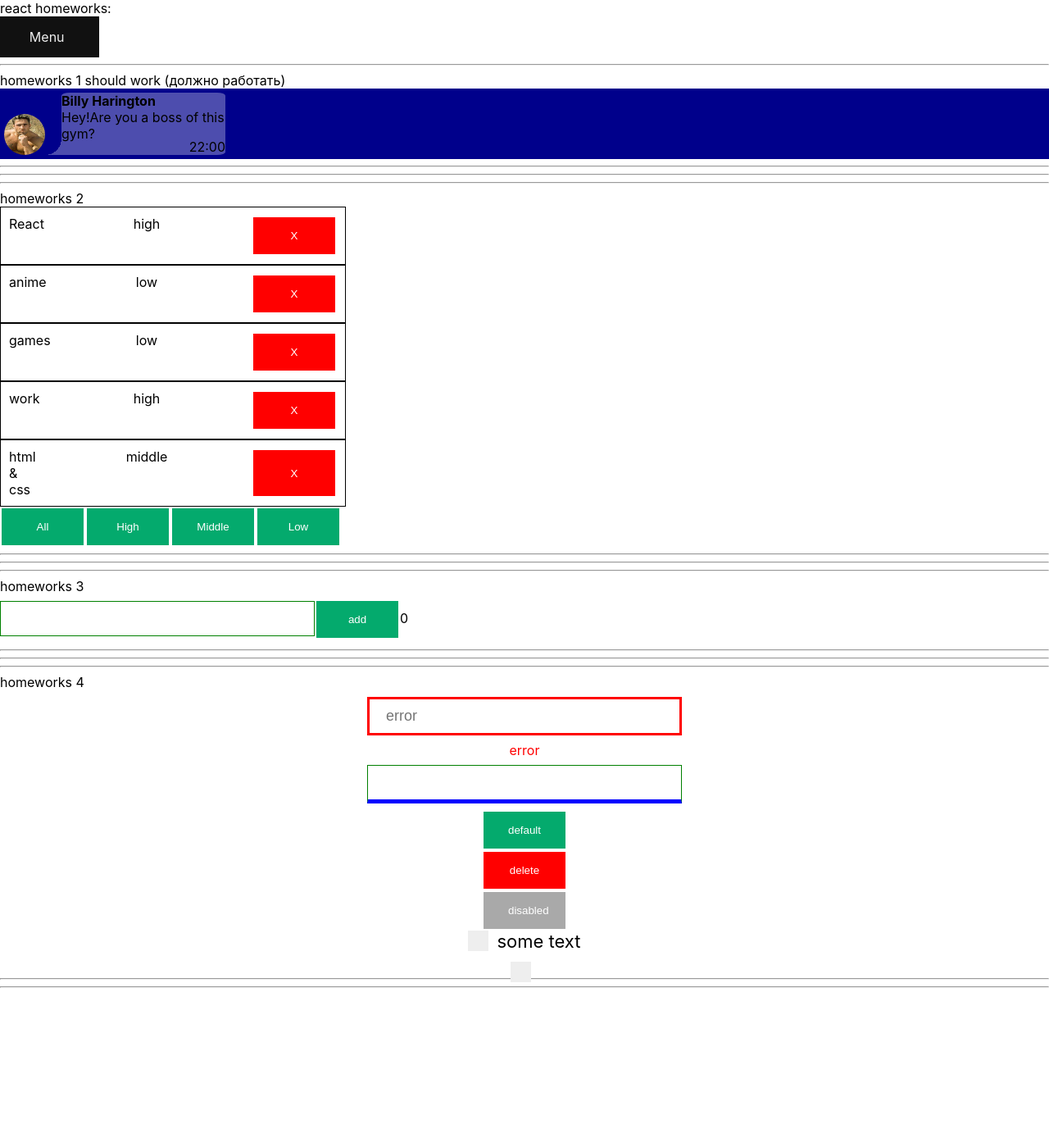
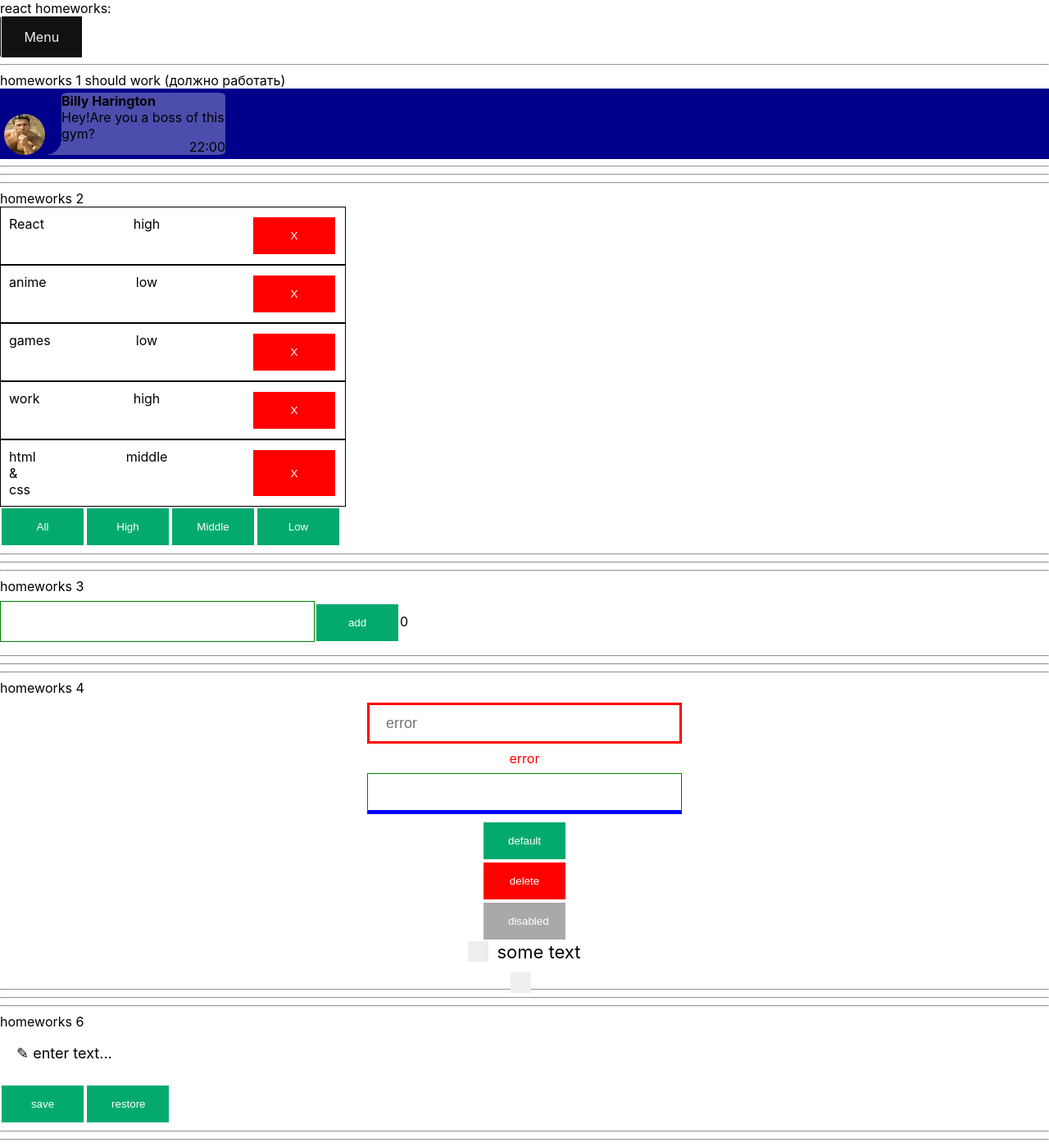
Before and after one commit to AlexChernov1996/homeworks, a React (Create React App) app: page /#/pre-junior in a window 1280 px wide. Shown: the whole page at 82% size. Before the commit the page ends 1213 px from the top, so only its background shows below. Built offline with nearby package versions, Linux system fonts and the light colour scheme.

Commit message:
6HW is done

```diff
--- a/src/p2-homeworks/h4/common/c1-SuperInputText/SuperInputText.module.css
+++ b/src/p2-homeworks/h4/common/c1-SuperInputText/SuperInputText.module.css
@@ -1,4 +1,5 @@
 .superInput {
+    height: 50px;
     width: 30%;
     padding: 10px 20px;
     margin: 8px 0;
--- a/src/p2-homeworks/h5-rrd-v6/Header.tsx
+++ b/src/p2-homeworks/h5-rrd-v6/Header.tsx
@@ -7,7 +7,7 @@ function Header() {
     return (
         <ul>
 
-            <li><NavLink to={'/pre-junior'}>Pre-Junior</NavLink></li>
+            <li><NavLink style={{fontSize:"medium"}} to={'/pre-junior'}>Pre-Junior</NavLink></li>
             <li><NavLink to={'/junior'}>Junior</NavLink></li>
             <li><NavLink to={'/junior_plus'}>Junior+</NavLink></li>
             <div className={'menu'}>Menu</div>
--- a/src/p2-homeworks/h5-rrd-v6/header.css
+++ b/src/p2-homeworks/h5-rrd-v6/header.css
@@ -5,8 +5,8 @@ ul {
     padding: 0;
     overflow: hidden;
     position: relative;
-    left: -31%;
-    width: 100%;
+    left: -300px;
+    width: 400px;
     height: 50px;
     transition: left .6s linear;
 }
@@ -17,7 +17,7 @@ ul {
     align-items: center;
     text-align: center;
     justify-content: center;
-    width: 10%;
+    width: 100px;
 }
 ul:hover{
     left: 0;
@@ -25,7 +25,7 @@ ul:hover{
 li {
     background-color: #111;
     float: left;
-    width: 10%;
+    width: 100px;
     border: 1px solid #eeeeee;
 }
 
@@ -33,8 +33,10 @@ li a {
     display: block;
     color: white;
     text-align: center;
-    padding: 14px 16px;
+    padding: 10px 12px;
     text-decoration: none;
+    font-size: large;
+    height: 100px;
 }
 
 .active {
--- a/src/p2-homeworks/h5-rrd-v6/pages/PreJunior.tsx
+++ b/src/p2-homeworks/h5-rrd-v6/pages/PreJunior.tsx
@@ -3,6 +3,7 @@ import HW1 from '../../h1/HW1'
 import HW2 from '../../h2/HW2'
 import HW3 from '../../h3/HW3'
 import HW4 from '../../h4/HW4'
+import HW6 from "../../h6/HW6";
 
 export function PreJunior() {
     return (
@@ -11,7 +12,7 @@ export function PreJunior() {
             <HW2/>
             <HW3/>
             <HW4/>
-            {/*<HW6/>*/}
+            <HW6/>
 
         </div>
     )
--- a/src/p2-homeworks/h6/HW6.tsx
+++ b/src/p2-homeworks/h6/HW6.tsx
@@ -3,14 +3,14 @@ import SuperEditableSpan from './common/c4-SuperEditableSpan/SuperEditableSpan'
 import SuperButton from '../h4/common/c2-SuperButton/SuperButton'
 import {restoreState, saveState} from './localStorage/localStorage'
 
-function HW6() {
+export function HW6() {
     const [value, setValue] = useState<string>('')
 
     const save = () => {
         saveState<string>('editable-span-value', value)
     }
     const restore = () => {
-        // setValue()
+         setValue(restoreState('editable-span-value',value))
     }
 
     return (
--- a/src/p2-homeworks/h6/common/c4-SuperEditableSpan/SuperEditableSpan.tsx
+++ b/src/p2-homeworks/h6/common/c4-SuperEditableSpan/SuperEditableSpan.tsx
@@ -1,6 +1,6 @@
 import React, {DetailedHTMLProps, InputHTMLAttributes, HTMLAttributes, useState} from 'react'
 import SuperInputText from '../../../h4/common/c1-SuperInputText/SuperInputText'
-
+import s from './superEditableSpan.module.css'
 // тип пропсов обычного инпута
 type DefaultInputPropsType = DetailedHTMLProps<InputHTMLAttributes<HTMLInputElement>, HTMLInputElement>
 // тип пропсов обычного спана
@@ -31,22 +31,22 @@ const SuperEditableSpan: React.FC<SuperEditableSpanType> = (
     const {children, onDoubleClick, className, ...restSpanProps} = spanProps || {}
 
     const onEnterCallback = () => {
-        // setEditMode() // выключить editMode при нажатии Enter
+         setEditMode(false) // выключить editMode при нажатии Enter
 
         onEnter && onEnter()
     }
     const onBlurCallback = (e: React.FocusEvent<HTMLInputElement>) => {
-        // setEditMode() // выключить editMode при нажатии за пределами инпута
+        setEditMode(false) // выключить editMode при нажатии за пределами инпута
 
         onBlur && onBlur(e)
     }
     const onDoubleClickCallBack = (e: React.MouseEvent<HTMLSpanElement, MouseEvent>) => {
-        // setEditMode() // включить editMode при двойном клике
+         setEditMode(true) // включить editMode при двойном клике
 
         onDoubleClick && onDoubleClick(e)
     }
 
-    const spanClassName = `${'сделать красивый стиль для спана'} ${className}`
+    const spanClassName = `${s.span} ${className}`
 
     return (
         <>
@@ -63,11 +63,11 @@ const SuperEditableSpan: React.FC<SuperEditableSpanType> = (
                     <span
                         onDoubleClick={onDoubleClickCallBack}
                         className={spanClassName}
-
+title={'DoubleClick for change'}
                         {...restSpanProps}
                     >
                         {/*если нет захардкодженного текста для спана, то значение инпута*/}
-                        {children || restProps.value}
+                        ✎ {children || restProps.value}
                     </span>
                 )
             }
--- /dev/null
+++ b/src/p2-homeworks/h6/common/c4-SuperEditableSpan/superEditableSpan.module.css
@@ -0,0 +1,9 @@
+.span{
+    display: inline-block;
+    height: 50px;
+    font-size: large;
+    cursor: pointer;
+    padding: 10px 20px;
+    margin: 8px 0;
+    box-sizing: border-box;
+}
```
